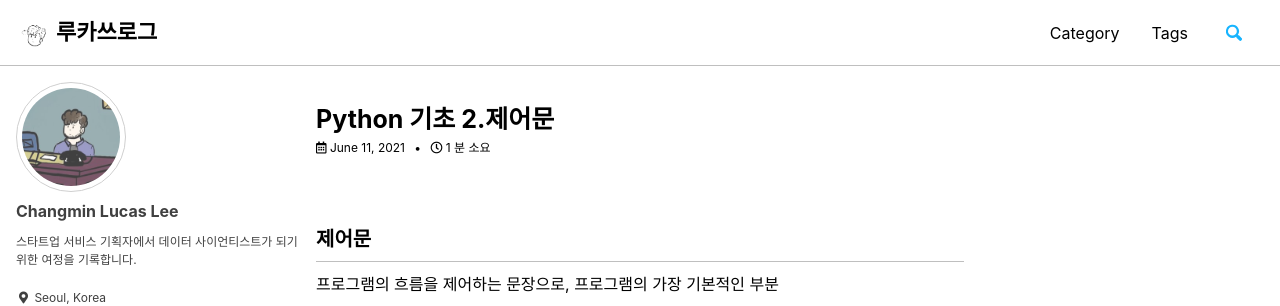
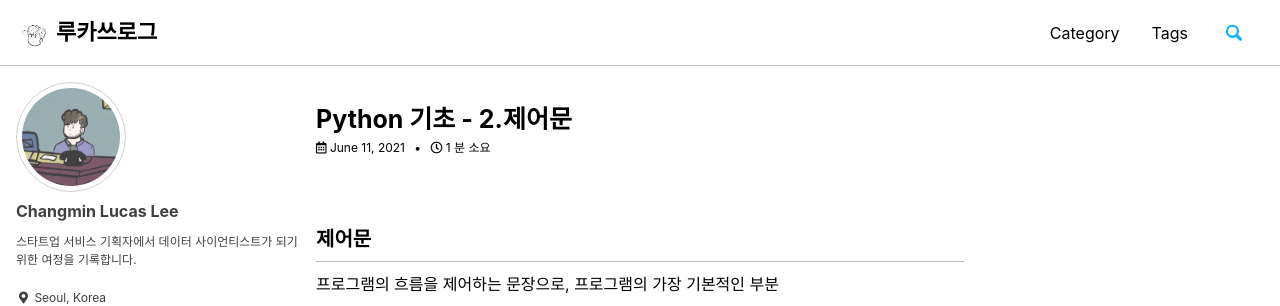
Before and after one commit to lucathree/lucathree.github.io, a Jekyll site: the page built from _posts/2021/2021-06-11-day2.md, in a window 1280 px wide and 900 px high. Shown: the top 306 px of the window. Built offline with Jekyll 4.4.1, drawn with Linux system fonts in a browser that asks for light colours; cached includes are drawn as plain includes; comment, search, counter and statistics services are not loaded.

Commit message:
Update 2021-06-11-day2.md

```diff
--- a/_posts/2021/2021-06-11-day2.md
+++ b/_posts/2021/2021-06-11-day2.md
@@ -1,5 +1,5 @@
 ---
-title: "Python 기초 2.제어문"
+title: "Python 기초 - 2.제어문"
 layout: single
 author_profile: true
 read_time: true
```
